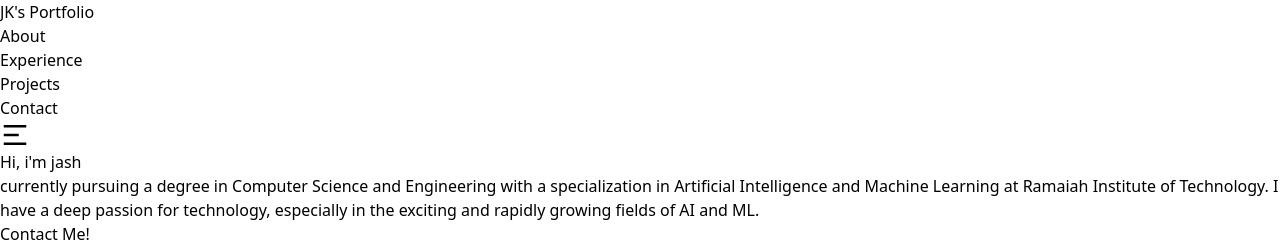
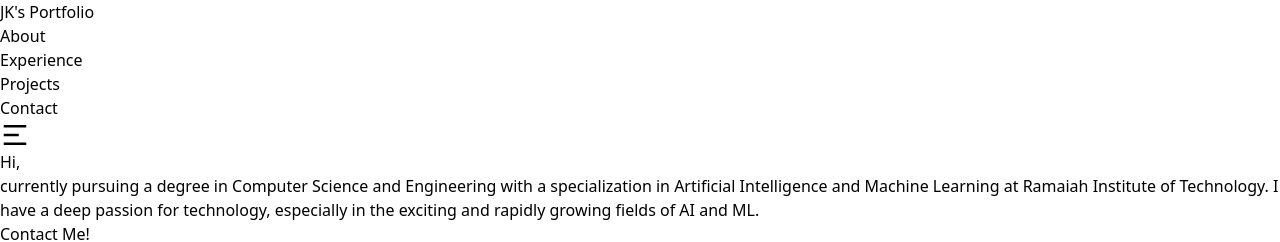
Before and after one commit to Jashwanth-rit/jk-portfolio, a React (Vite) app: page / in a window 1280 px wide. Shown: the top 242 px of the page. Built offline with nearby package versions, Linux system fonts and the light colour scheme.

Commit message:
Name changes

```diff
--- a/src/components/TextChanges/TextChanges.jsx
+++ b/src/components/TextChanges/TextChanges.jsx
@@ -2,7 +2,7 @@ import React from 'react'
 import {useState,useEffect} from 'react'
 
 const TextChanges = () => {
-    const texts = ["Hi, i'm jash","Hi, i'm jash","Hi, i'm jash"]
+    const texts = ["Hi, i'm Jk","Hi, i'm Jk","Hi, i'm Jk"]
     const [curtext,setcurtext]  = useState("");
     const [endValue,setendValue] = useState(true);
     const [isForward,setisForward] = useState(true);
```
